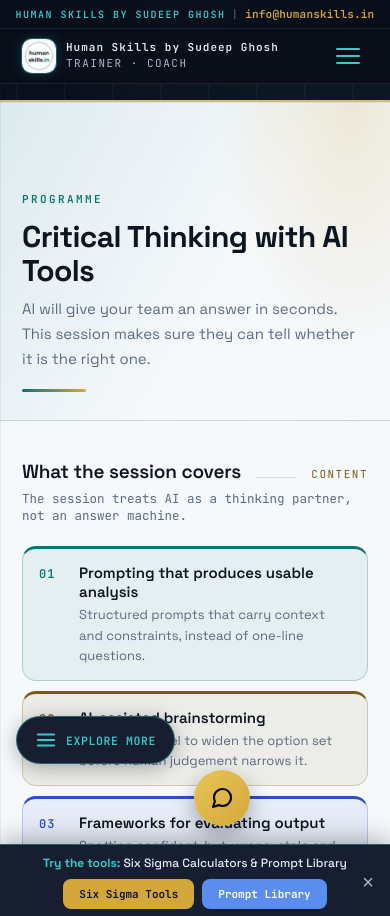
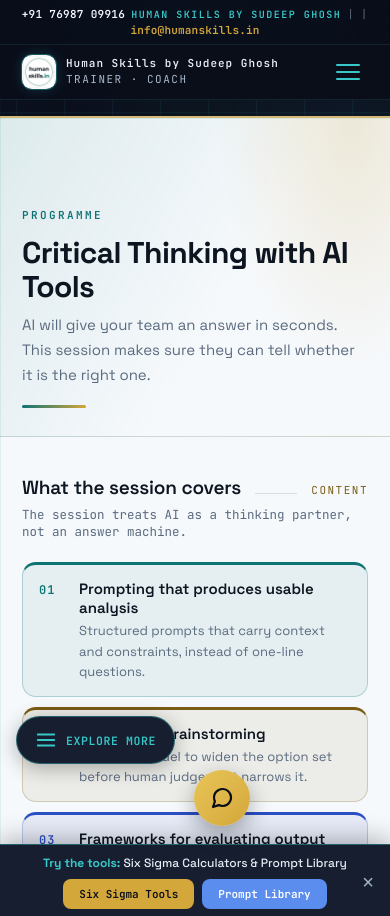
Before and after one commit to ghoshsudeep27-commits/Sudeep-Digital-Profile, a plain HTML site: page critical-thinking-with-ai-training.html in a window 390 px wide. Shown: the top 916 px of the page. Drawn offline with Linux system fonts and the light colour scheme.

Commit message:
feat: phone number in the clock bar on critical-thinking-with-ai-training.html

```diff
--- a/critical-thinking-with-ai-training.html
+++ b/critical-thinking-with-ai-training.html
@@ -404,6 +404,8 @@ body:has(.tools-banner.show) .back-top { bottom: 72px; }
 <!-- ===== Live Clock Bar ===== -->
 <div class="clock-bar" id="contactBar">
   <span class="clock-bar__day">Human Skills by Sudeep Ghosh</span>
+  <span class="clock-bar__sep">|</span>
+  <a class="clock-bar__tel" href="tel:+917698709916" title="Call or WhatsApp +91 76987 09916">+91 76987 09916</a>
   <span class="clock-bar__sep">|</span>
   <a class="clock-bar__email" href="mailto:info@humanskills.in">info@humanskills.in</a>
   <span class="clock-bar__sep clock-bar__sep--alt">|</span>
```
